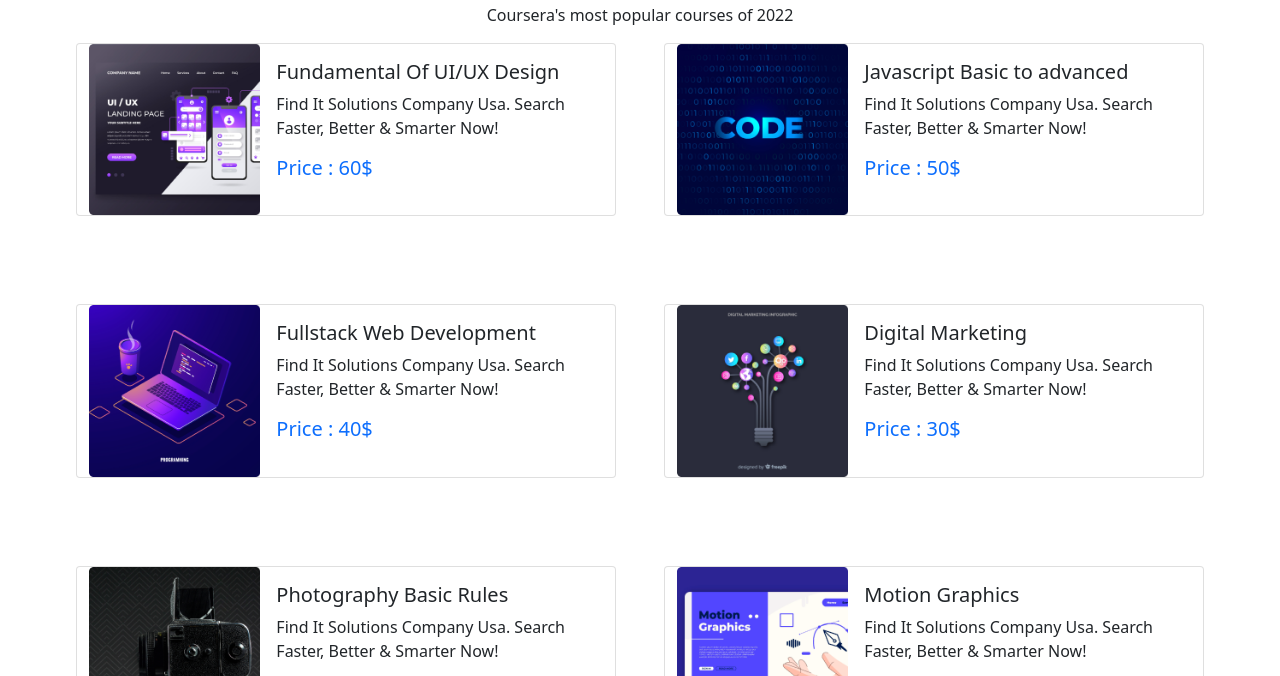
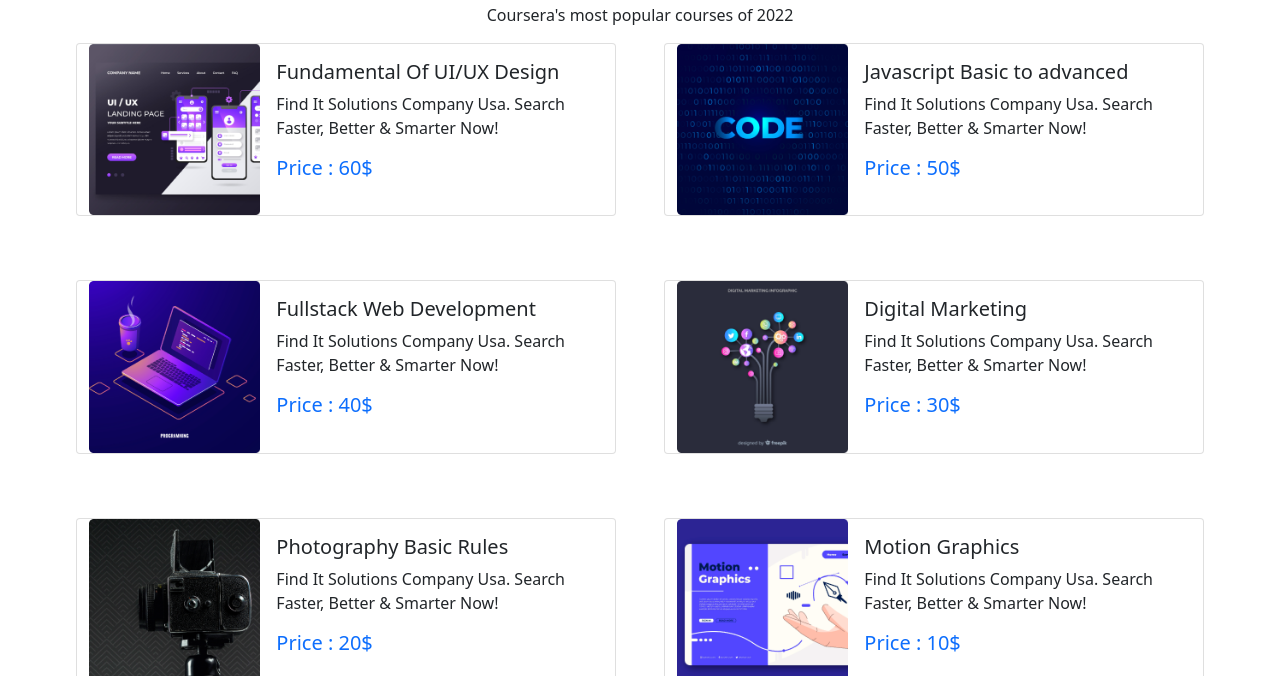
Before and after one commit to fayjulislamalimran/nysed, a plain HTML site: page index.html in a window 1280 px wide. Shown: the part 611-1287 px from the top of the page. Drawn offline with nearby package versions, Linux system fonts and the light colour scheme.

Commit message:
ready nysed web

```diff
--- a/index.html
+++ b/index.html
@@ -17,7 +17,7 @@
     <script src="https://kit.fontawesome.com/dff4d24023.js" crossorigin="anonymous"></script>
 </head>
 
-<body class="container container-sm container-md container-lg container-xl">
+<body class="container ">
     <!-- This is navbar -->
     <nav class="navbar navbar-expand-lg navbar-light ">
         <div class="container-fluid gap-5 ">
@@ -44,8 +44,6 @@
                     <li class="nav-item">
                         <a class="nav-link" href="#">Phone</a>
                     </li>
-
-
                 </ul>
                 <form class="d-flex">
                     <input class="form-control me-2" type="search" placeholder="Search" aria-label="Search">
@@ -114,7 +112,7 @@
                 <h1>Our Popular Courses</h1>
                 <p>Coursera's most popular courses of 2022</p>
             </div>
-            <div class="row row-cols-1 row-cols-md-2 g-4 gap-5 justify-content-md-center justify-content-center">
+            <div class="row row-cols-1 row-cols-md-2 gap-5 justify-content-md-center justify-content-center">
                 <div class="card mb-3" style="max-width: 540px;">
                     <div class="row g-0">
                         <div class="col-md-4">
```
